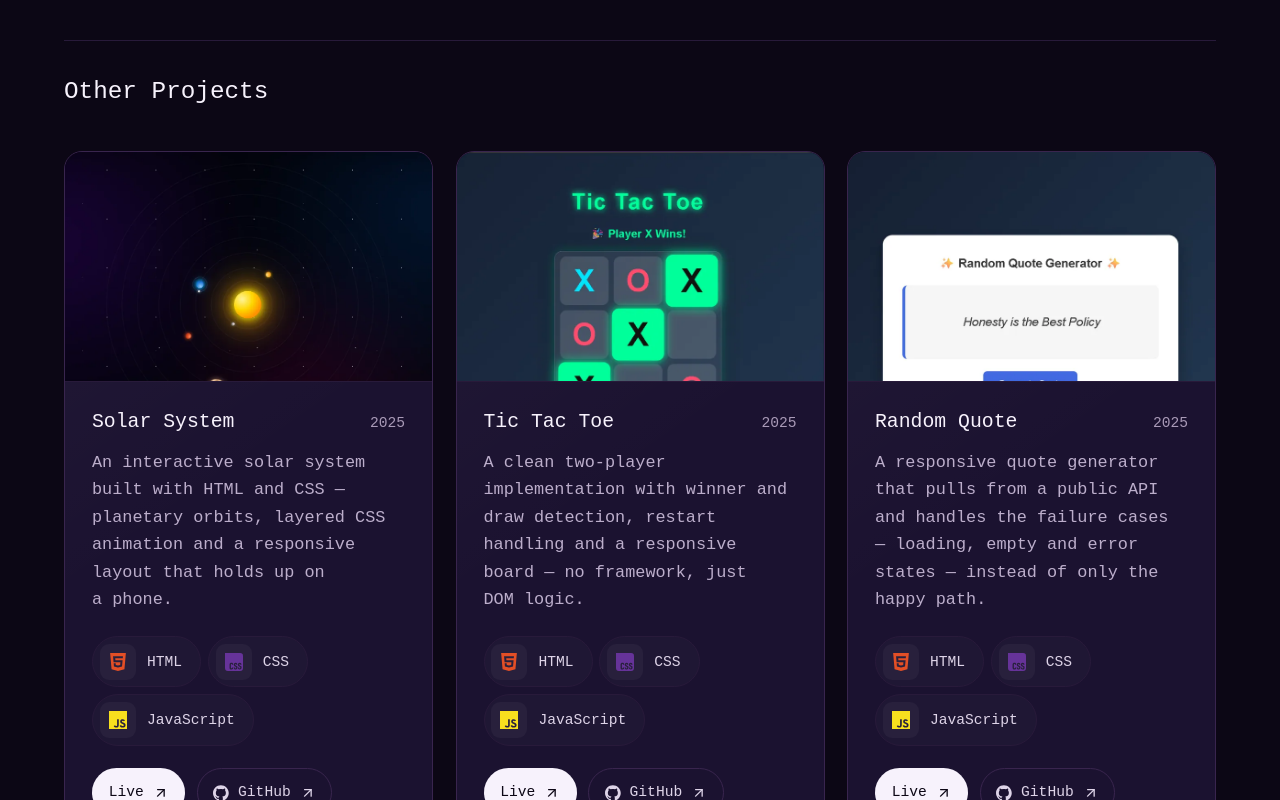
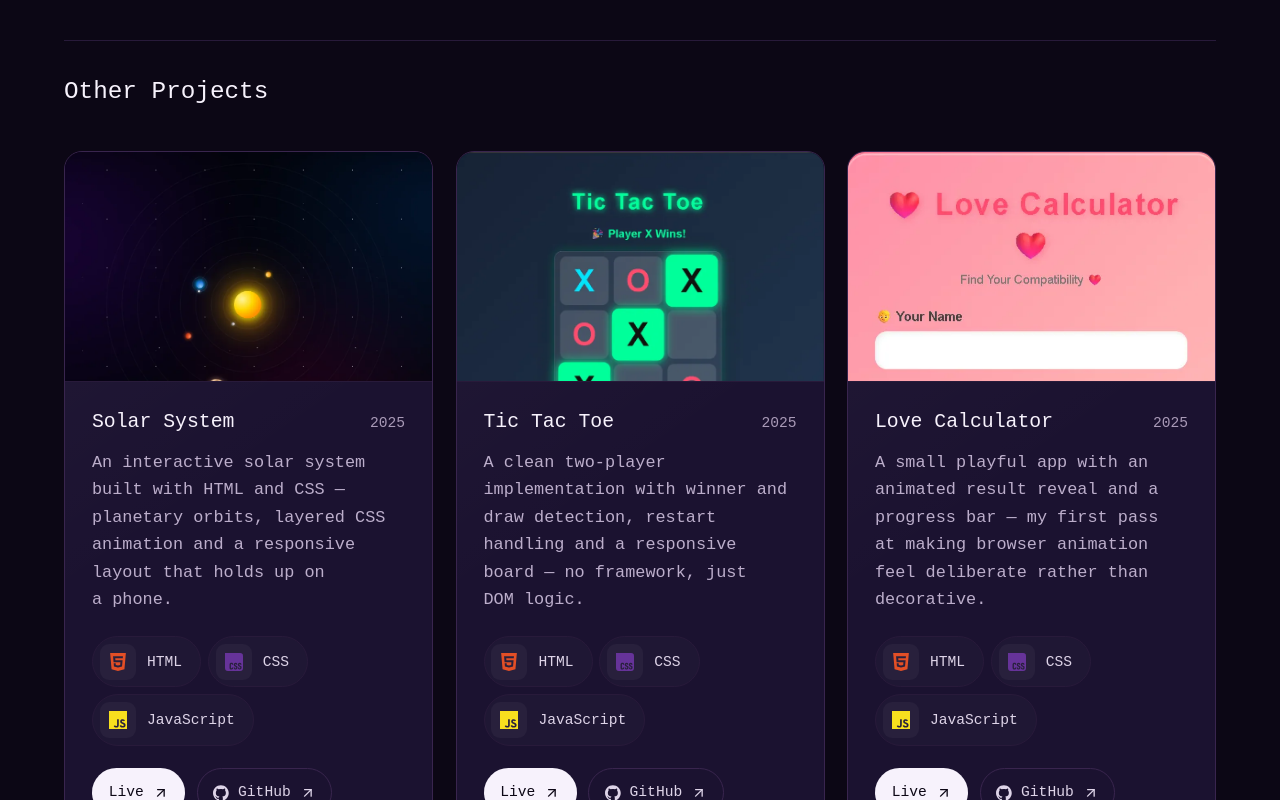
Before and after one commit to kaurmoni0013/Portfolio, a React (Vite) app: page /Portfolio/projects in a window 1280 px wide. Shown: the part 2000-2800 px from the top of the page. Built offline with nearby package versions, Linux system fonts and the light colour scheme; a web font is replaced by a local one.

Commit message:
projects: restore Love Calculator to Other Projects

```diff
--- a/src/data/projects.ts
+++ b/src/data/projects.ts
@@ -117,6 +117,21 @@ export const selectedProjects: Project[] = [
     ],
   },
   {
+    id: 'love-calculator',
+    name: 'Love Calculator',
+    kicker: 'HTML · CSS · JavaScript',
+    year: '2025',
+    summary:
+      'A small playful app with an animated result reveal and a progress bar — my first pass at making browser animation feel deliberate rather than decorative.',
+    image: 'projects/love-calculator.webp',
+    imageAlt: 'Love calculator result screen',
+    tech: ['html', 'css', 'javascript'],
+    links: [
+      { label: 'Live', href: 'https://kaurmoni0013.github.io/Love-Calculator/', kind: 'live' },
+      { label: 'GitHub', href: 'https://github.com/kaurmoni0013/Love-Calculator', kind: 'repo' },
+    ],
+  },
+  {
     id: 'random-quote',
     name: 'Random Quote',
     kicker: 'Quote generator with API integration',
```
